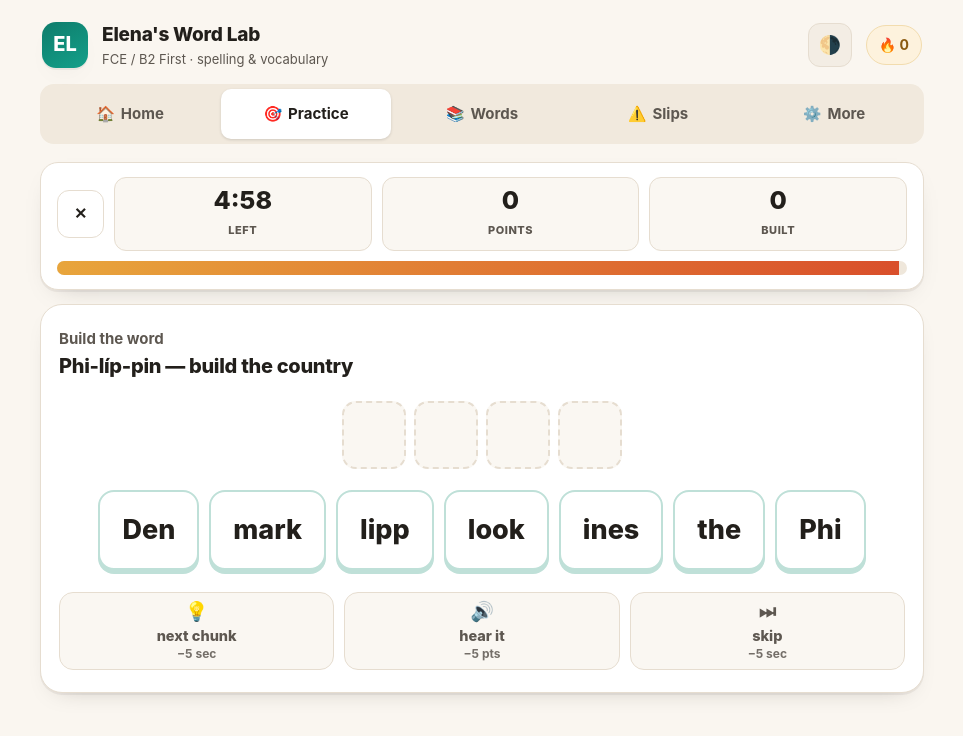
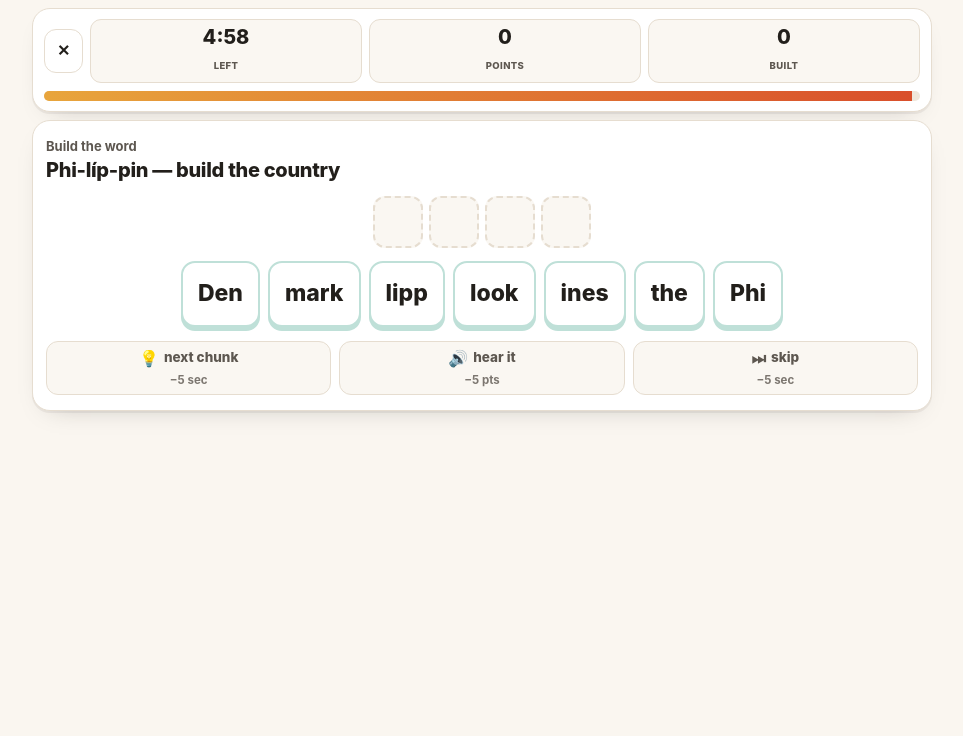
Before and after one commit to studyenglishwithteacheredwin-tech/FCE-Vocabulary-, a plain HTML site: page index.html in a window 1280 px wide. Both pictures are taken after a click on the button "▶︎ 5 minutes". Shown: the whole page, without its empty margins (158-1121 px from the left). Drawn offline with Linux system fonts and the light colour scheme.

Commit message:
Add files via upload

```diff
--- a/index.html
+++ b/index.html
@@ -178,39 +178,47 @@ nav.tabs button.on{background:var(--card);color:var(--ink);box-shadow:0 1px 3px
 .buildbox{margin-top:16px;min-height:74px;border:2px dashed var(--line);border-radius:14px;display:grid;
   place-items:center;font-size:27px;font-weight:800;background:var(--card2);padding:12px;word-break:break-word;text-align:center}
 
-/* ---------- CHUNK RUSH — sized for a moving car ---------- */
-.gbar{height:14px;border-radius:99px;background:var(--line2);overflow:hidden;margin-top:10px}
+/* ---------- CHUNK RUSH — one screen, no scrolling ---------- */
+body.playing header.top,body.playing nav.tabs{display:none}
+body.playing{padding-bottom:0}
+body.playing #app{padding:8px 10px 0}
+body.playing .card,body.playing .gcard{margin-bottom:8px}
+
+.gbar{height:10px;border-radius:99px;background:var(--line2);overflow:hidden;margin-top:8px}
 .gbar>i{display:block;height:100%;background:linear-gradient(90deg,var(--gold),var(--coral));transition:width .1s linear}
-.gtop{display:flex;gap:10px;align-items:center}
-.gstat{background:var(--card2);border:1px solid var(--line);border-radius:12px;padding:9px 12px;text-align:center;flex:1}
-.gstat b{display:block;font-size:25px;font-weight:800;line-height:1.1}
-.gstat span{font-size:11px;font-weight:800;text-transform:uppercase;letter-spacing:.05em;color:var(--ink2)}
-.gcard{background:var(--card);border:1px solid var(--line);border-radius:22px;
-  padding:22px 18px;box-shadow:var(--sh);position:relative;overflow:hidden}
-.gcard .qdef{font-size:25px;line-height:1.28}
-.gslots{display:flex;gap:8px;justify-content:center;flex-wrap:wrap;margin:20px 0 6px;min-height:70px;align-items:center}
-.slot{min-width:64px;height:68px;border:2.5px dashed var(--line);border-radius:14px;display:grid;place-items:center;
-  font-size:26px;font-weight:800;padding:0 12px;background:var(--card2)}
+.gtop{display:flex;gap:7px;align-items:center}
+.gtop .btn.sm{min-height:44px;padding:8px 12px;flex:none}
+.gstat{background:var(--card2);border:1px solid var(--line);border-radius:11px;padding:6px 8px;text-align:center;flex:1;min-width:0}
+.gstat b{display:block;font-size:20px;font-weight:800;line-height:1.15}
+.gstat span{font-size:9.5px;font-weight:800;text-transform:uppercase;letter-spacing:.04em;color:var(--ink2)}
+.gcard{background:var(--card);border:1px solid var(--line);border-radius:18px;
+  padding:15px 13px;box-shadow:var(--sh);position:relative;overflow:hidden}
+.gcard .prompt{font-size:13px;margin-bottom:2px}
+.gcard .qdef{font-size:clamp(17px,4.6vw,21px);line-height:1.25}
+.gcard .qvi{margin-top:5px;font-size:15px}
+.gslots{display:flex;gap:6px;justify-content:center;flex-wrap:wrap;margin:12px 0 4px;min-height:54px;align-items:center}
+.slot{min-width:50px;height:52px;border:2.5px dashed var(--line);border-radius:12px;display:grid;place-items:center;
+  font-size:21px;font-weight:800;padding:0 9px;background:var(--card2)}
 .slot.done{border-style:solid;border-color:var(--ok);background:var(--ok-soft);color:var(--ok)}
-.gbag{display:flex;gap:10px;justify-content:center;flex-wrap:wrap;margin-top:20px}
-.tile{font-size:27px;font-weight:800;padding:17px 22px;border-radius:16px;background:var(--card);
-  border:2.5px solid var(--teal-line);color:var(--ink);box-shadow:0 4px 0 var(--teal-line);min-height:74px;min-width:74px}
+.gbag{display:flex;gap:8px;justify-content:center;flex-wrap:wrap;margin-top:12px}
+.tile{font-size:clamp(19px,5.4vw,23px);font-weight:800;padding:13px 15px;border-radius:14px;background:var(--card);
+  border:2.5px solid var(--teal-line);color:var(--ink);box-shadow:0 4px 0 var(--teal-line);min-height:60px;min-width:58px}
 .tile:active{transform:translateY(4px);box-shadow:none}
 .tile.gone{opacity:.3;pointer-events:none;border-color:var(--line);box-shadow:none;border-style:dashed}
 .tile.bad{animation:shk .28s;border-color:var(--coral);background:var(--coral-soft);box-shadow:0 4px 0 var(--coral-line)}
 @keyframes shk{0%,100%{transform:translateX(0)}25%{transform:translateX(-6px)}75%{transform:translateX(6px)}}
-.combo{position:absolute;top:16px;right:18px;font-weight:800;color:var(--gold-ink);font-size:16px}
-.float{position:absolute;left:50%;top:10px;transform:translateX(-50%);font-size:34px;font-weight:800;
+.combo{position:absolute;top:12px;right:13px;font-weight:800;color:var(--gold-ink);font-size:14px}
+.float{position:absolute;left:50%;top:8px;transform:translateX(-50%);font-size:30px;font-weight:800;
   color:var(--ok);animation:up .9s ease-out forwards;pointer-events:none;z-index:5;
   text-shadow:0 0 12px var(--card),0 0 22px var(--card),0 2px 0 var(--card)}
 .float.neg{color:var(--coral)}
 @keyframes up{0%{opacity:0;transform:translate(-50%,26px) scale(.7)}25%{opacity:1;transform:translate(-50%,10px) scale(1.15)}100%{opacity:0;transform:translate(-50%,-16px) scale(1)}}
-.ghelp{display:grid;grid-template-columns:repeat(3,1fr);gap:10px;margin-top:22px}
-.ghelp button{min-height:64px;border-radius:14px;background:var(--card2);border:1.5px solid var(--line);
-  font-size:14.5px;font-weight:800;color:var(--ink2);display:flex;flex-direction:column;
-  align-items:center;justify-content:center;gap:3px;line-height:1.2;padding:8px 4px}
-.ghelp button i{font-style:normal;font-size:19px}
-.ghelp button u{text-decoration:none;font-size:12px;font-weight:700;opacity:.85}
+.ghelp{display:grid;grid-template-columns:repeat(3,1fr);gap:8px;margin-top:14px}
+.ghelp button{min-height:54px;border-radius:12px;background:var(--card2);border:1.5px solid var(--line);
+  font-size:13.5px;font-weight:800;color:var(--ink2);display:flex;flex-direction:row;flex-wrap:wrap;
+  align-items:center;justify-content:center;gap:5px;line-height:1.15;padding:6px 4px}
+.ghelp button i{font-style:normal;font-size:16px}
+.ghelp button u{text-decoration:none;font-size:11.5px;font-weight:700;opacity:.8;width:100%;text-align:center}
 .ghelp button:active{transform:translateY(2px)}
 .pill{display:inline-block;background:var(--gold-soft);border:1px solid var(--gold-line);color:var(--gold-ink);
   font-weight:800;font-size:13.5px;padding:6px 12px;border-radius:99px}
@@ -246,12 +254,22 @@ textarea.imp{width:100%;min-height:130px;padding:13px;border:1.5px solid var(--l
 @media (prefers-reduced-motion:reduce){
   *{animation-duration:.01ms !important;animation-iteration-count:1 !important;transition-duration:.01ms !important}
 }
+@media (max-height:740px){
+  body.playing #app{padding-top:4px}
+  .gcard{padding:12px 11px}
+  .gslots{min-height:48px;margin:9px 0 2px}
+  .slot{height:46px;min-width:44px;font-size:19px}
+  .tile{min-height:56px;min-width:54px;padding:11px 13px}
+  .gbag{gap:7px;margin-top:10px}
+  .ghelp{margin-top:11px}
+  .ghelp button{min-height:50px}
+  .gstat b{font-size:18px}
+}
 @media (max-width:560px){
   .grid2,.grid3{grid-template-columns:1fr}
   .hero{flex-direction:column;text-align:center}
   .qdef{font-size:20px}
   .gcard .qdef{font-size:21px}
-  .tile{font-size:24px;min-height:68px;min-width:66px;padding:15px 18px}
   nav.tabs button span.lbl{display:none}
 }
 </style>
@@ -960,6 +978,7 @@ function render(){
   renderTabs();
   $('#streak').innerHTML='🔥 '+(state.streak.n||0);
   const v=$('#view');
+  document.body.classList.toggle('playing',!!GAME.on&&!GAME.over);
   if(GAME.on){v.innerHTML=gameView();return;}
   if(CUR.on){v.innerHTML=sessionView();afterSession();return;}
   if(TAB==='home')v.innerHTML=homeView();
@@ -1590,7 +1609,7 @@ function gameView(){
   const prompt=w.cat==='nations'
     ? (state.vi&&w.vi?w.vi:'the country')+' — build the country'
     : (w.en||w.vi);
-  return `<div class="card" style="padding:14px 16px">
+  return `<div class="card" style="padding:10px 11px">
     <div class="gtop">
       <button class="btn ghost sm" onclick="gameQuit()">✕</button>
       <div class="gstat"><b id="gnum">${clock(GAME.t)}</b><span>left</span></div>
```
